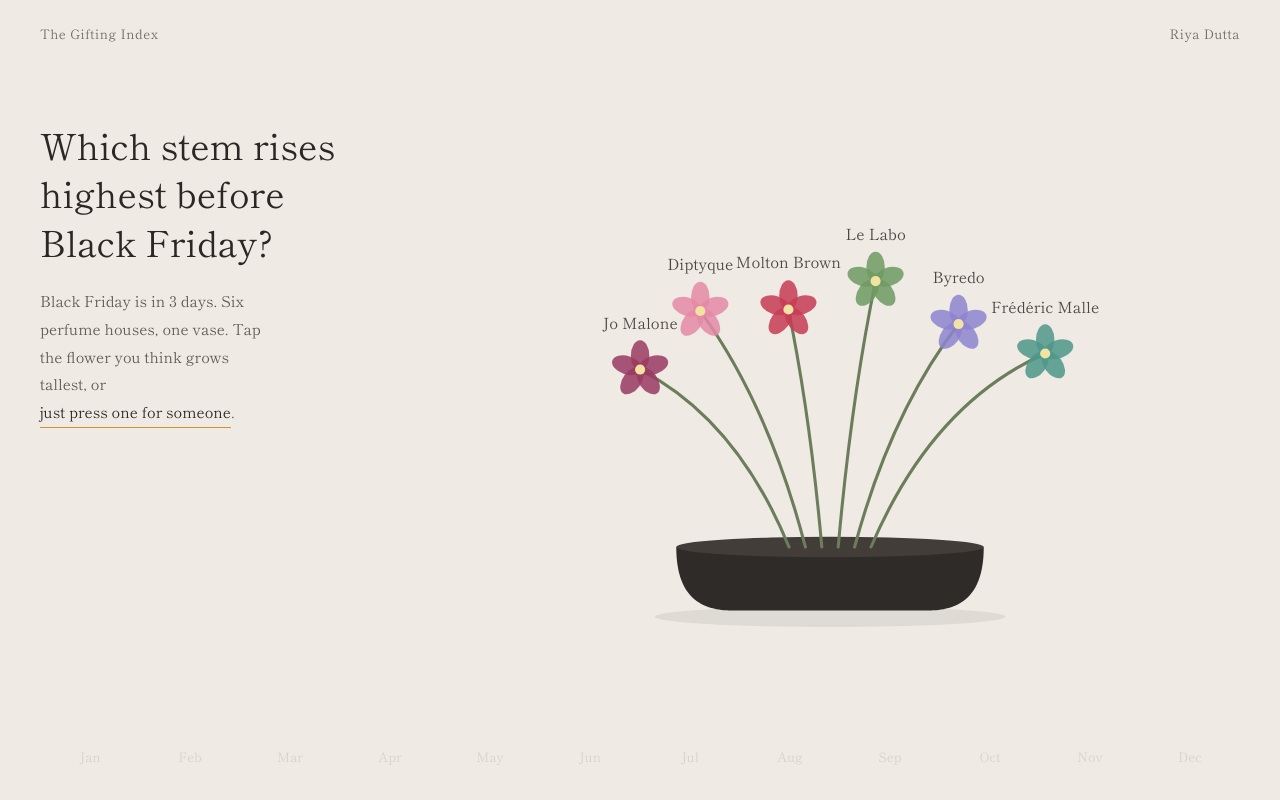
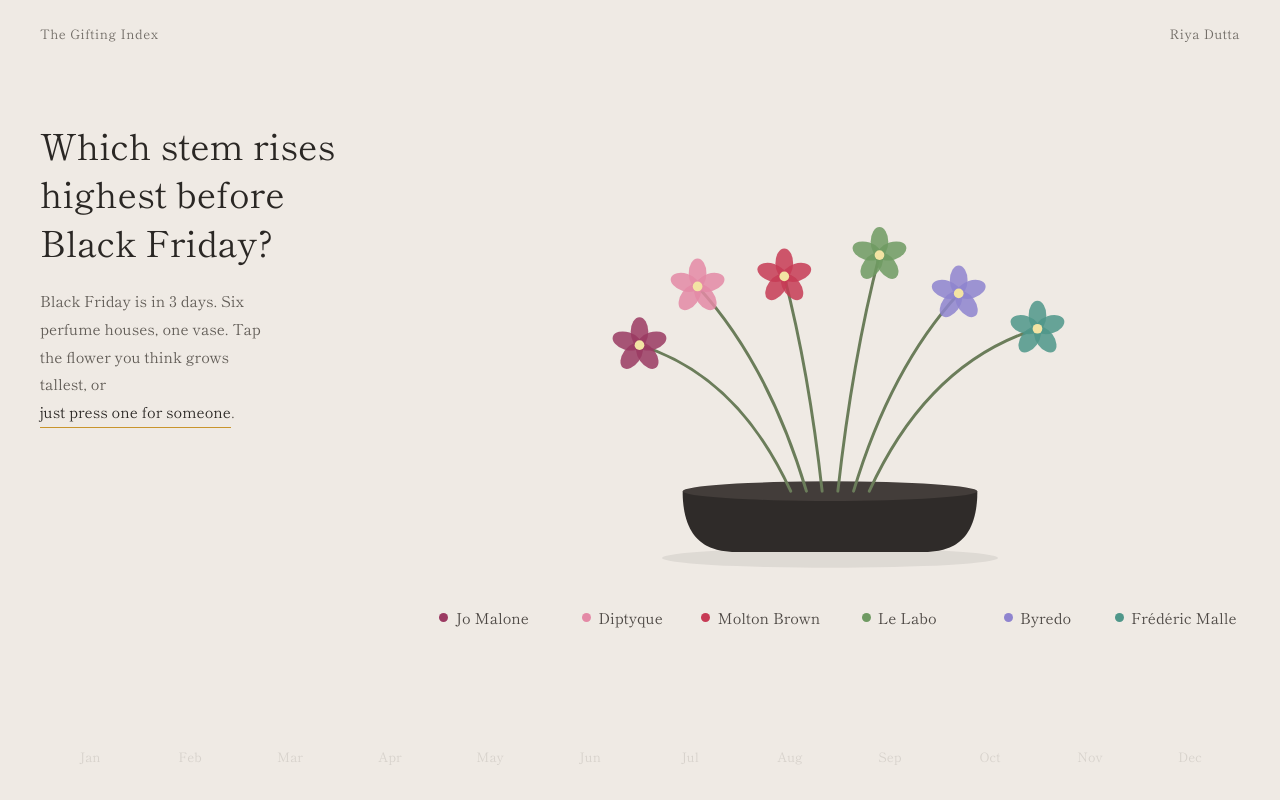
Before and after one commit to riyavdutta/gifting-index, a plain HTML site: page index.html in a window 1280 px wide. Shown: the top 800 px of the page. Drawn offline with Linux system fonts and the light colour scheme.

Commit message:
Vase: names and figures under the bowl, stems kept in view

```diff
--- a/index.html
+++ b/index.html
@@ -41,6 +41,13 @@ h1,h2{font-weight:400;font-size:clamp(28px,2.8vw,40px);line-height:1.35}
 .stem{transition:d 1.4s var(--ease)}
 .mv{transition:transform 1.4s var(--ease)}
 .hd{cursor:pointer}.hd:focus{outline:none}.hd:focus-visible circle.ring{opacity:1}
+.legend{grid-column:2;display:grid;grid-template-columns:repeat(6,minmax(0,1fr));gap:10px;padding:14px 0 10px;text-align:center}
+.legend button{display:flex;flex-direction:column;align-items:center;gap:4px;padding:4px 2px}
+.legend .nm{display:flex;align-items:center;gap:7px;font-size:15px;color:#4b4642;padding-bottom:3px;border-bottom:2px solid transparent;white-space:nowrap}
+.legend .nm i{width:9px;height:9px;border-radius:50%;background:var(--c);flex:none}
+.legend b{font-size:24px;font-weight:600;line-height:1.2;min-height:1.2em;color:var(--ink)}
+@media (max-width:1180px){.legend{grid-template-columns:repeat(3,minmax(0,1fr));row-gap:6px}}
+.legend .mine .nm{border-bottom-color:var(--you);color:var(--ink)}
 .months{grid-column:1/-1;align-self:end;display:grid;grid-template-columns:repeat(12,1fr);padding-bottom:26px;font-size:13px;transition:opacity .4s}
 .months.idle{opacity:.2;pointer-events:none}
 .months button,.hs button{padding:8px 0;color:#7a746d}
@@ -85,6 +92,7 @@ h1,h2{font-weight:400;font-size:clamp(28px,2.8vw,40px);line-height:1.35}
   .top{padding:16px 20px}.q{padding-top:70px}.q p{font-size:14px;margin-top:12px}
   .stage{min-height:56svh}
   .months{font-size:11px;padding-bottom:16px}
+  .legend{grid-column:1;grid-template-columns:repeat(3,minmax(0,1fr));row-gap:6px}.legend .nm{font-size:14px}.legend b{font-size:20px}
   #notes{padding-top:60px;padding-bottom:60px}
   .yl{font-size:30px}.ml{font-size:30px}#dec,#year{min-height:auto;padding-bottom:40px}#dec .stage,#year .stage{min-height:300px}
   .press{place-items:start center;padding:14px}.pbox{grid-template-columns:1fr;gap:18px;justify-items:center}.pbox img,.pbox canvas{height:auto;width:min(100%,330px)}.tag{width:100%}
@@ -102,6 +110,7 @@ h1,h2{font-weight:400;font-size:clamp(28px,2.8vw,40px);line-height:1.35}
     <p id="say">Six perfume houses, one vase. Tap the flower you think grows tallest, or <button type="button" class="link" id="pressAny">just press one for someone</button>.</p>
     <p><button type="button" class="link" id="again" hidden>Pick again</button></p></div>
   <div class="stage"><svg id="vase" viewBox="0 0 800 600" preserveAspectRatio="xMidYMax meet" role="group" aria-label="Six stems in a vase, one for each perfume house"></svg></div>
+  <div class="legend" id="legend" role="group" aria-label="The six houses, in the same order as the stems"></div>
   <div class="months idle" id="months" role="group" aria-label="Month"></div>
 </section>
 
@@ -296,32 +305,32 @@ h1,h2{font-weight:400;font-size:clamp(28px,2.8vw,40px);line-height:1.35}
 
   /* ---------- 1 · the vase: guess which house grows most before the next gifting moment ---------- */
   let picked = null, open = false, month = 11;
-  const ANG = [-40, -24, -8, 8, 25, 42], vase = $('vase'), VX = 400, VY = 500;
+  const ANG = [-46, -28, -10, 10, 28, 46], vase = $('vase'), VX = 400, VY = 500;
   bowl(vase, VX, VY, 300, 62);
   const stems = H.map((h, i) => {
     const s = svgEl(vase, 'path', { class: 'stem', fill: 'none', stroke: '#6b7d5a', 'stroke-width': 3, 'stroke-linecap': 'round' });
     const g = svgEl(vase, 'g', { class: 'mv hd', tabindex: 0, role: 'button', 'aria-label': h.n });
     svgEl(g, 'circle', { r: 34, fill: 'transparent' });
     bloomAt(g, 0, 0, 15, COL[h.id]);
-    txt(g, { y: -40, 'font-size': 15, fill: '#4b4642' }, h.s);
-    const x = txt(g, { y: -60, 'font-size': 14, fill: '#2a2724', 'font-weight': 600 }, '');
+    $('legend').insertAdjacentHTML('beforeend', `<button type="button" id="lg-${h.id}" style="--c:${COL[h.id]}"><span class="nm"><i></i>${h.s}</span><b></b></button>`);
+    const x = $('lg-' + h.id).querySelector('b');
     const ring = svgEl(g, 'circle', { class: 'ring', r: 30, fill: 'none', stroke: '#c9952c', 'stroke-width': 2, opacity: 0 });
     const go = () => { if (!open) { picked = h.id; ready.then(reveal); } };
-    g.addEventListener('click', go); g.addEventListener('keydown', e => { if (e.key === 'Enter' || e.key === ' ') { e.preventDefault(); go(); } });
+    g.addEventListener('click', go); $('lg-' + h.id).addEventListener('click', go); g.addEventListener('keydown', e => { if (e.key === 'Enter' || e.key === ' ') { e.preventDefault(); go(); } });
     return { h, s, g, x, ring, i };
   });
   // vals: one number per house (null = still buds, all the same height)
   let shown = null;
   function arrange(vals) {
     shown = vals;
-    vase.setAttribute('viewBox', innerWidth < 760 ? '150 40 480 580' : '0 0 800 600');   // closer in on a phone
+    vase.setAttribute('viewBox', innerWidth < 760 ? '110 90 580 520' : '0 0 800 600');   // closer in on a phone
     stems.forEach(({ h, s, g, x, ring, i }) => {
-      const v = vals ? vals[h.id] : null, L = v == null ? [226, 252, 234, 262, 240, 254][i] : 140 + (Math.max(.7, Math.min(2.8, v)) - .8) * 150, a = ANG[i] * Math.PI / 180;
+      const v = vals ? vals[h.id] : null, L = v == null ? [214, 236, 222, 244, 228, 238][i] : 120 + (Math.max(.7, Math.min(2.8, v)) - .8) * 128, a = ANG[i] * Math.PI / 180;
       const sx = VX + (i - 2.5) * 16, ex = sx + Math.sin(a) * L, ey = VY - Math.cos(a) * L;
       s.setAttribute('d', `M${sx},${VY} Q${sx + Math.sin(a) * L * .35},${VY - L * .55} ${ex},${ey}`);
       g.style.transform = `translate(${ex}px,${ey}px)`;
       x.textContent = v == null ? '' : '×' + v.toFixed(1);
-      ring.setAttribute('opacity', picked === h.id ? 1 : 0);
+      ring.setAttribute('opacity', picked === h.id ? 1 : 0); $('lg-' + h.id).classList.toggle('mine', picked === h.id);
       g.setAttribute('aria-label', h.n + (v == null ? '' : ', ' + v.toFixed(1) + ' times a usual week'));
     });
   }
```
